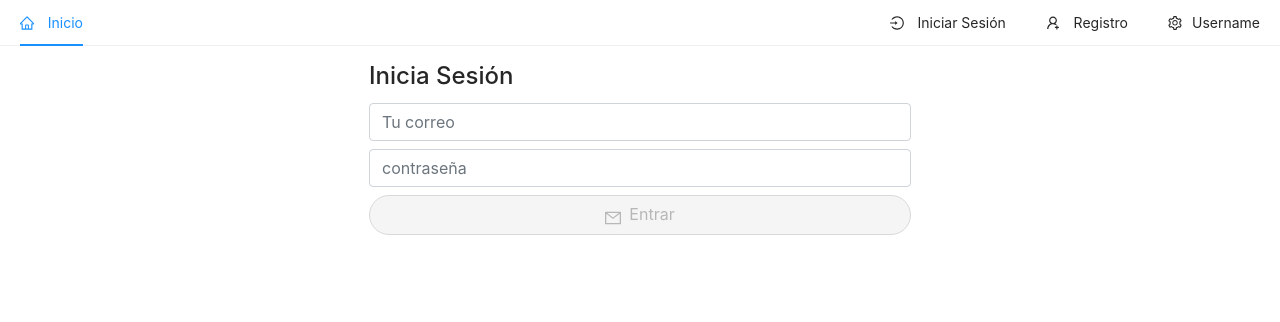
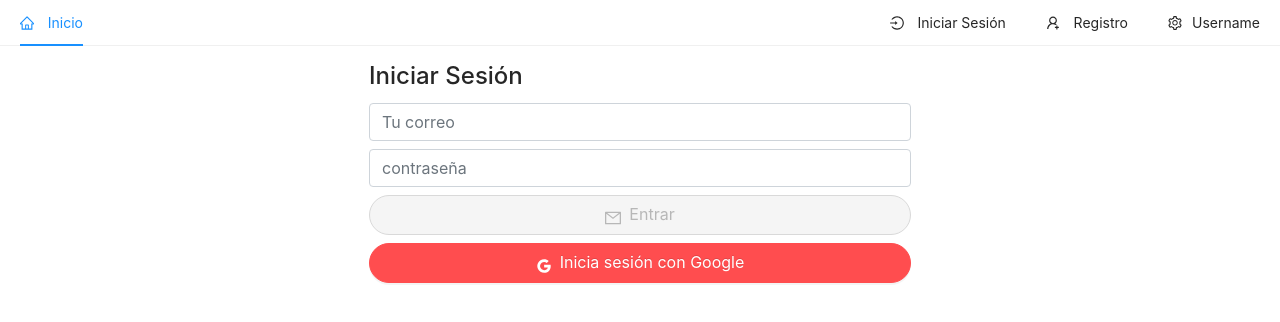
Before and after one commit to jkevinfg/Ecommerce, a React (Create React App) app in the folder frontend/: page /login in a window 1280 px wide. Shown: the top 322 px of the page. Built offline with nearby package versions, Linux system fonts and the light colour scheme; no server answers.

Commit message:
google signin

```diff
--- a/frontend/src/actions/index.js
+++ b/frontend/src/actions/index.js
@@ -1,9 +1,9 @@
-export const loginUser = (user,idTokenResult) => {
+export const loginUser = (user,idToken) => {
     return {
         type : 'LOGGED_IN_USER',
         payload : {
           email : user.email,
-          token : idTokenResult.token,
+          token : idToken.token,
         }
     }
 }
--- a/frontend/src/pages/Login.jsx
+++ b/frontend/src/pages/Login.jsx
@@ -1,10 +1,10 @@
 import React,{useState} from 'react';
 import { ToastContainer,toast } from 'react-toastify';
 import 'react-toastify/dist/ReactToastify.css';
-import { signInWithEmailAndPassword } from "firebase/auth";
+import { signInWithEmailAndPassword , GoogleAuthProvider, signInWithPopup} from "firebase/auth";
 import { auth } from '../firebase';
 import {Button} from 'antd';
-import {MailOutlined} from '@ant-design/icons';
+import {MailOutlined, GoogleOutlined} from '@ant-design/icons';
 import { useDispatch } from 'react-redux';
 import { loginUser } from '../actions';
 
@@ -23,7 +23,7 @@ const Login = ({history}) => {
     try {
       const result = await signInWithEmailAndPassword(auth,email,password);
       const {user} = result;
-      const idTokenResult = await user.getIdTokenResult()
+      const idTokenResult = await user.getIdTokenResult();
       dispatch(loginUser(user,idTokenResult));
       history.push('/');
     }catch (error){
@@ -39,11 +39,29 @@ const Login = ({history}) => {
   const handleChangePassword = (event) => {
     setPassword(event.target.value);
   }
+
+
+  const googleLogin = async () => {
+    //Using a popup.
+    try {
+      const provider = new GoogleAuthProvider();
+      const result = await signInWithPopup(auth, provider);
+      const {user} = result;
+      const idTokenResult = await user.getIdTokenResult();
+      dispatch(loginUser(user,idTokenResult));
+      history.push("/");
+
+
+    } catch (error){
+      console.log(error)
+      toast.error(error.message);
+    }
+  }
   return (
     <div className="container p-3">
         <div className="row">
               <div className="col-md-6 offset-md-3">
-                    <h4>Inicia Sesión</h4>
+                   {loading ?  <h4 className='text-danger'>Loading...</h4> : <h4> Iniciar Sesión</h4>  }
                     <ToastContainer/>
                     <form onSubmit={handleSubmit}>
                         <input type="email" placeholder='Tu correo' className="form-control mb-2" onChange={handleChangeEmail}/>
@@ -51,7 +69,7 @@ const Login = ({history}) => {
                         <Button
                           onClick={handleSubmit}
                           type = "primary"
-                          className='mb-3'
+                          className='mb-2'
                           block
                           shape='round'
                           icon = {<MailOutlined/>}
@@ -59,6 +77,17 @@ const Login = ({history}) => {
                           disabled= {!email || password.length < 6}
                         >
                         Entrar
+                        </Button>
+                        <Button
+                          onClick={googleLogin}
+                          type = "danger"
+                          className='mb-2'
+                          block
+                          shape='round'
+                          icon = {<GoogleOutlined />}
+                          size="large"
+                        >
+                        Inicia sesión con Google
                         </Button>
                     </form>
               </div>
```
